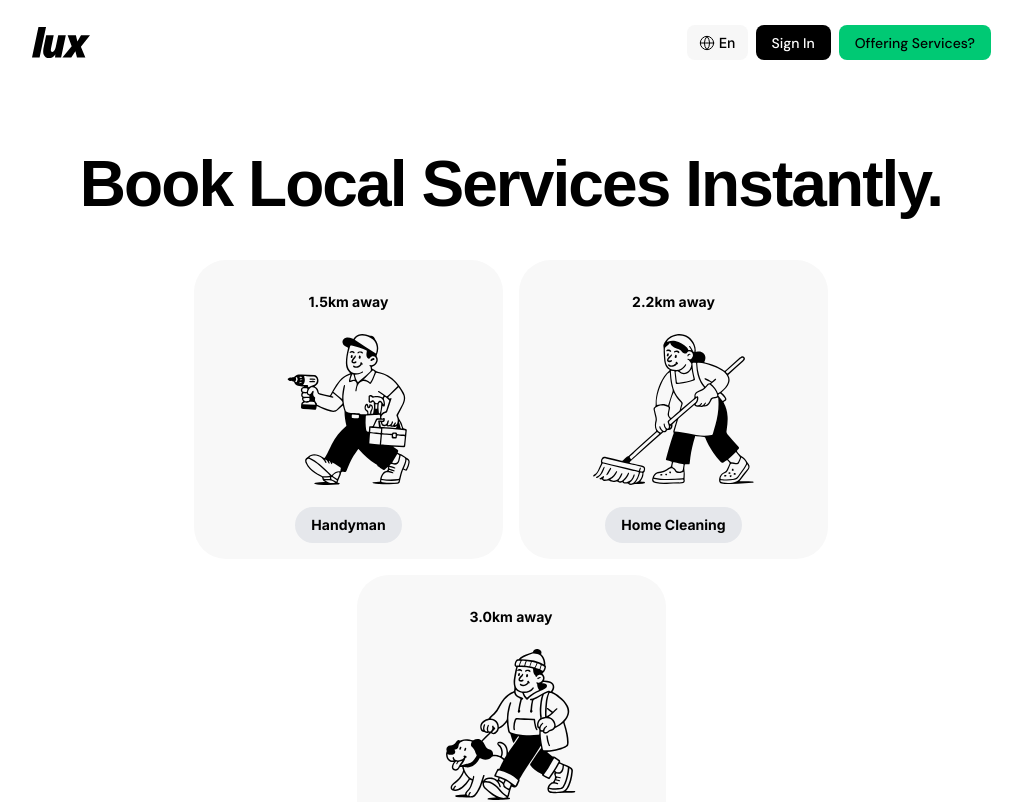
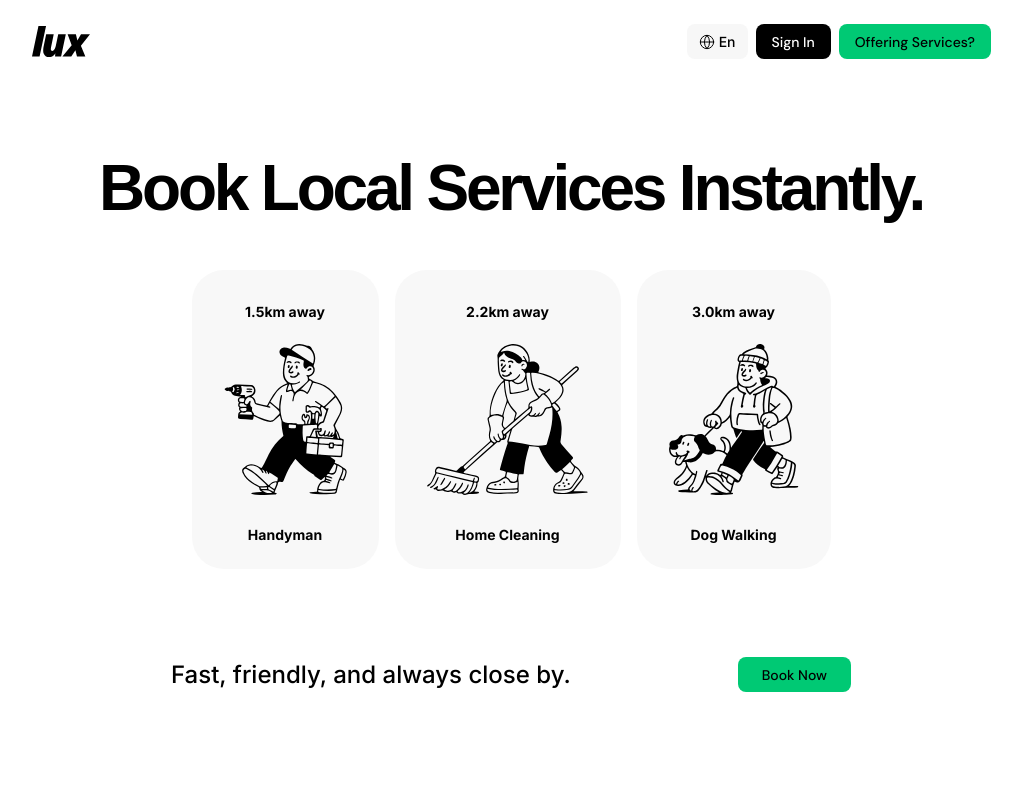
Before and after one commit to devtalhaa/Lux-Booking, a Next.js app: page / in a window 1280 px wide. Shown: the top 802 px of the page, without its empty margins (129-1151 px from the left). Built offline with nearby package versions, Linux system fonts and the light colour scheme; a web font is replaced by a local one.

Commit message:
Nav HAlf fixed

```diff
--- a/src/components/common/Button/index.tsx
+++ b/src/components/common/Button/index.tsx
@@ -17,7 +17,7 @@ const Button: React.FC<ButtonProps> = ({
 
     const variants = {
         primary: 'bg-[#00C974] font-body text-sm px-4 py-2 text-black hover:bg-[#00331D] hover:text-white',
-        secondary: 'bg-black font-body text-white text-sm px-4 py-2 hover:bg-[#333333]',
+        secondary: 'bg-black font-body text-white text-sm px-[16px] py-[8px] hover:bg-[#333333]',
         outline: 'bg-transparent border-2 border-primary text-black hover:bg-primary hover:text-white',
         ghost: '',
     };
--- a/src/components/hero/about/index.tsx
+++ b/src/components/hero/about/index.tsx
@@ -11,12 +11,12 @@ const About = () => {
             <Container>
                 <div className="flex flex-col md:flex-row items-center gap-16">
                     <div className="w-full md:w-1/2">
-                        <div className="relative rounded-[32px] overflow-hidden aspect-square md:aspect-[4/3]">
+                        <div className="relative rounded-[32px] overflow-hidden aspect-square md:aspect-[4/3] ">
                             <Image
                                 src="/assets/Hero.png"
                                 alt="Lux Services"
                                 fill
-                                className="object-cover"
+                                className="object-cover "
                                 priority
                             />
 
--- a/src/components/hero/index.tsx
+++ b/src/components/hero/index.tsx
@@ -16,11 +16,11 @@ const Hero = () => {
   return (
     <div className="max-w-[960px] mx-auto mt-16">
       <div className="text-center w-full">
-            <h1 className="font-general-sans text-4xl md:text-[64px] font-bold text-black tracking-[-0.03em] mb-10">
+        <h1 className="font-general-sans text-4xl md:text-[64px] font-semibold text-black tracking-[-0.05em] md:leading-[83px] mb-10">
           Book Local Services Instantly.
         </h1>
       </div>
-        <div className='flex'>
+      <div className=''>
         <Services />
       </div>
 
@@ -28,12 +28,12 @@ const Hero = () => {
       <section className="mt-10 pb-24">
         <Container className="px-5 md:px-8 lg:px-[140px] 2xl:px-[240px]">
           <div className="flex flex-col items-center justify-between gap-4 md:flex-row">
-            <p className="text-xl md:text-2xl text-black font-medium text-center md:text-left">
+            <p className="text-xl  md:text-2xl text-black font-medium text-center md:text-left">
               Fast, friendly, and always close by.
             </p>
             <Button
               variant="primary"
-              className="text-lg font-medium w-[200px] md:w-auto md:px-6"
+              className="text-lg font-medium  w-[200px] md:w-auto md:px-6"
             >
               Book Now
             </Button>
--- a/src/components/hero/services/index.tsx
+++ b/src/components/hero/services/index.tsx
@@ -50,8 +50,8 @@ const Services = () => {
 
   return (
     <section className="pb-12">
-      <Container className="px-5 md:px-8 lg:px-[140px] 2xl:px-[240px]">
-        <div className="flex flex-wrap justify-center gap-4">
+      <Container className="px-5 md:px-8 lg:px-[240px] max-w-[920px] ">
+        <div className="flex justify-center gap-4 w-full">
           {services.map((service) => (
             <div
               key={service.id}
@@ -61,15 +61,15 @@ const Services = () => {
                 <span className="text-sm font-bold text-black group-hover:hidden block">
                   {service.distance}
                 </span>
-                <span className="text-sm font-bold text-black hidden group-hover:block">
+                <span className="text-sm font-bold text-black hidden group-hover:block ">
                   {service.rating} Rating
                 </span>
               </div>
 
-              <div className="flex-1 flex items-center justify-center py-2">
+              <div className=" flex items-center justify-center py-2">
                 <div className={`relative ${service.dims || 'w-48 h-48'}`}>
                   {/* Default Icon */}
-                  <div className="absolute inset-0 transition-opacity duration-300 group-hover:opacity-0 opacity-100">
+                  <div className="absolute inset-0 transition-opacity duration-300  group-hover:opacity-0 opacity-100">
                     <Image
                       src={service.icon}
                       alt={service.title}
@@ -78,7 +78,7 @@ const Services = () => {
                     />
                   </div>
                   {/* Hover Icon */}
-                  <div className="absolute inset-0 transition-opacity duration-300 group-hover:opacity-100 opacity-0">
+                  <div className="absolute inset-0 transition-opacity duration-300 group-hover:opacity-100 opacity-0 ">
                     <Image
                       src={service.hoverIcon}
                       alt={service.title}
@@ -88,7 +88,7 @@ const Services = () => {
                   </div>
                   {/* Overlay Icon (e.g., Sparks) */}
                   {service.overlayIcon && (
-                    <div className="absolute bottom-10 -left-6 w-16 h-16 transition-opacity duration-300 group-hover:opacity-100 opacity-0 z-10">
+                    <div className="absolute bottom-10 -left-6 w-16 h-16 transition-opacity duration-300 group-hover:opacity-100 opacity-0 z-10 ">
                       <Image
                         src={service.overlayIcon}
                         alt="overlay"
@@ -100,7 +100,7 @@ const Services = () => {
                 </div>
               </div>
 
-              <div className={`px-4 py-2 rounded-full font-bold text-sm transition-colors duration-300 whitespace-nowrap ${service.pillColor} ${service.hoverPillColor || ''}`}>
+              <div className={`px-4 py-2 rounded-full font-bold text-sm transition-colors duration-300 whitespace-nowrap${service.pillColor} ${service.hoverPillColor || ''}`}>
                 {service.title}
               </div>
             </div>
--- a/src/components/hero/start-earning/index.tsx
+++ b/src/components/hero/start-earning/index.tsx
@@ -35,7 +35,7 @@ const StartEarning = () => {
               </p>
               <Button
                 variant="secondary"
-                className="px-8 py-3 text-base font-semibold"
+                className="px-8 py-3 text-base font-semibold "
               >
                 Apply to Join
               </Button>
--- a/src/components/layout/header/index.tsx
+++ b/src/components/layout/header/index.tsx
@@ -11,16 +11,16 @@ const Header = () => {
 
   return (
     // <nav className="flex flex-col px-5 md:px-8 lg:px-[240px] py-[25px] md:py-0 md:my-6">
-    <nav className="flex flex-col py-[25px] max-w-[960px] mx-auto">
+    <nav className="flex flex-col py-[24px] max-w-[960px] mx-auto">
 
       <div className="flex items-center justify-between">
         {/* Logo */}
-        <Image src="/assets/mainLogo.svg" alt="Lux Logo" width={59.5} height={32} className="object-contain" />
+        <Image src="/assets/mainLogo.svg" alt="Lux Logo" width={60} height={32} className="object-contain" />
 
         {/* Desktop Navigation */}
         <div className="hidden md:flex items-center gap-2">
           <Button size="sm" variant="ghost" className="rounded-lg py-2 px-2 font-inter bg-[#F7F7F7] text-sm text-black shadow-none border-none ring-0 outline-none font-medium"> {/* TODO: Add Dm-Sans font */}
-            <Globe className="w-4 h-4 mr-1" strokeWidth="1.5" /> En
+            <Globe className="w-[16px] h-[16px] mr-1" strokeWidth="1.5" /> En
           </Button>
           <Link href="/login">
             <Button variant="secondary">
```
Lines whose indentation alone changed are shown as unchanged.
